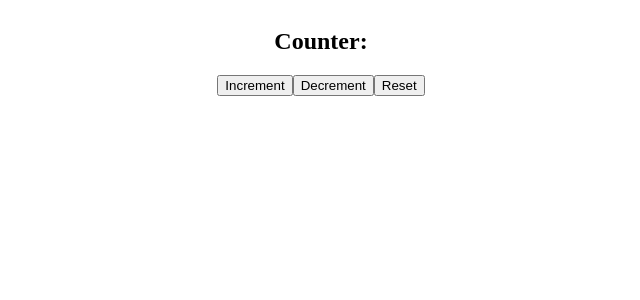
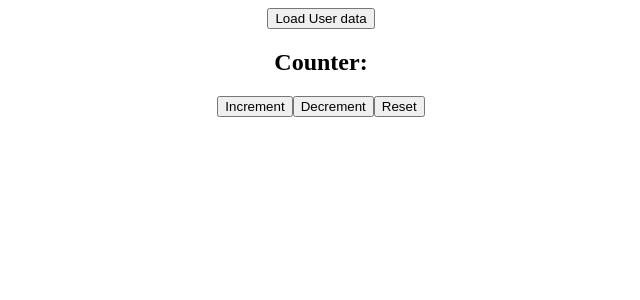
Before and after one commit to GiadaStracqualursi/react-exercises, a React (Create React App) app: page / in a window 1280 px wide. Shown: the top 300 px of the page, without its empty margins (319-959 px from the left). Built offline with nearby package versions, Linux system fonts and the light colour scheme; no server answers.

Commit message:
useGitHubUser

```diff
--- a/src/GitHubUser.js
+++ b/src/GitHubUser.js
@@ -6,6 +6,18 @@ export function GitHubUser({username}){
 
 const {data, loading, error}= useGitHubUser(username)
 
+function handleGetUserData(){
+    onFetchUser(username)
+}
+
+
+return (<div>
+    <button onClick={handleGetUserData}>Load User data</button>
+{loading && <h1>Loading...</h1>}
+{error && <h1>There has been an error</h1>}
+{data && <h1>{data.username}</h1>}
+</div>)
+
 
 
 }
```
